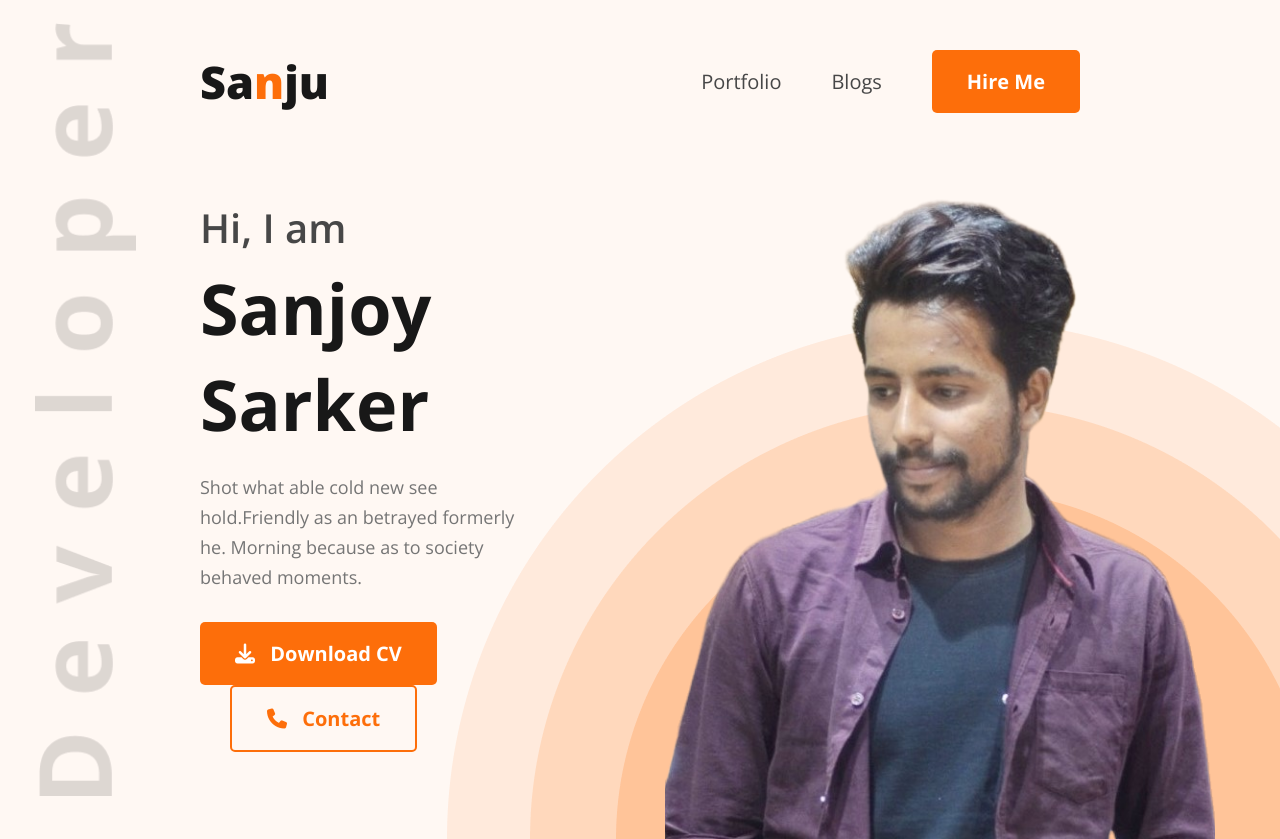
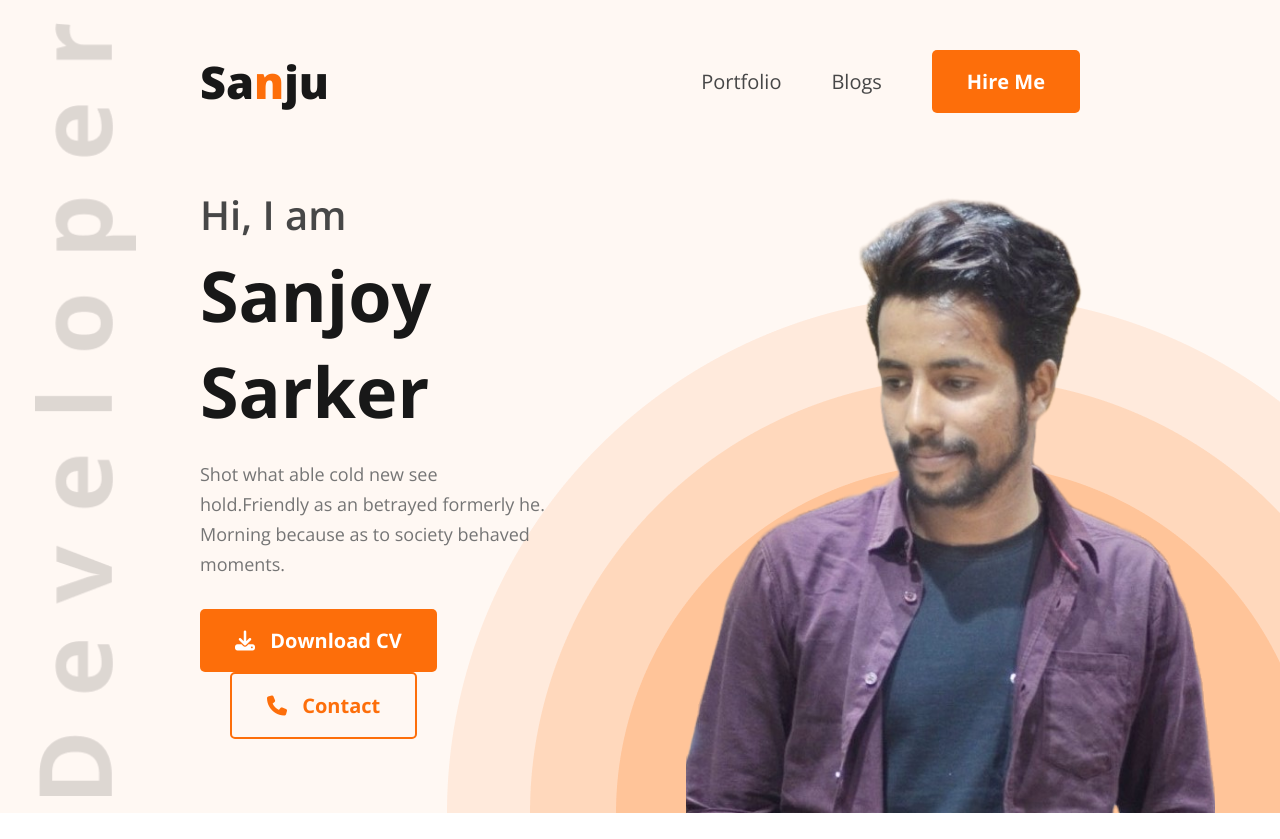
Before and after one commit to sanjoy5/developer-portfolio, a plain HTML site: page index.html in a window 1280 px wide. Shown: the top 839 px of the page. Drawn offline with nearby package versions, Linux system fonts and the light colour scheme.

Commit message:
add some styles again

```diff
--- a/css/style.css
+++ b/css/style.css
@@ -151,7 +151,7 @@ nav ul li {
 
 .banner .banner-img {
     width: 584px;
-    height: 676px;
+    height: 650px;
     transform: translateX(135px);
     margin-top: 50px;
 }
```
